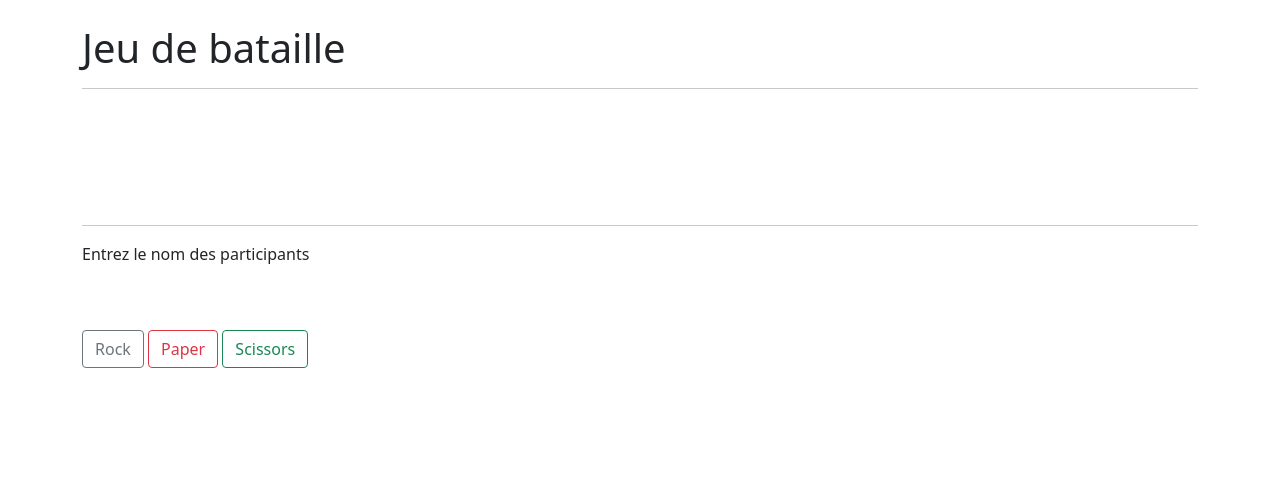
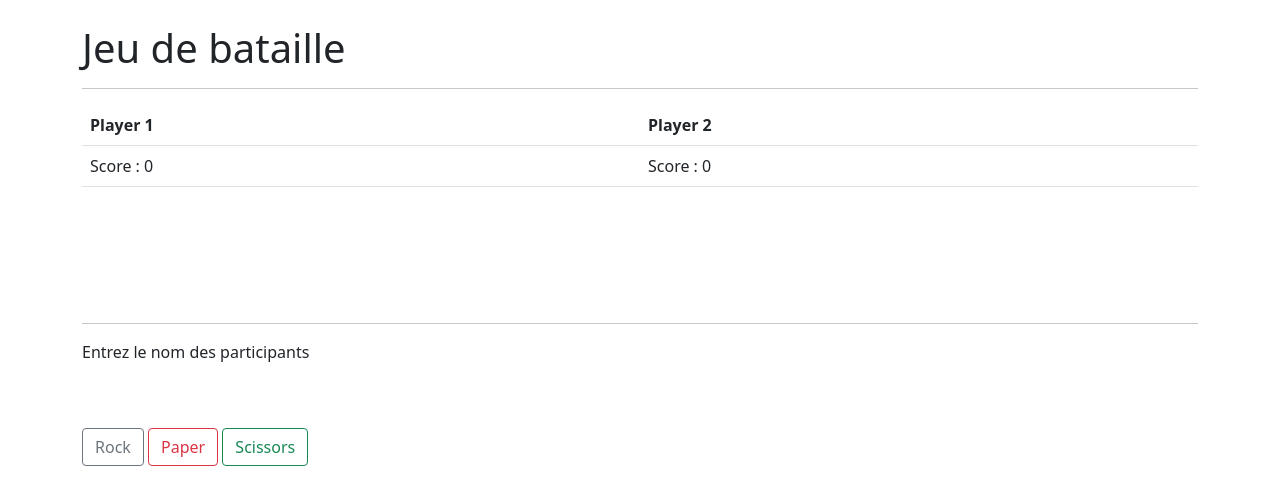
Before and after one commit to Mfournier-dev/Projet_Bataille_Go, a plain HTML site: page index.html in a window 1280 px wide. Drawn offline with nearby package versions, Linux system fonts and the light colour scheme.

Commit message:
Affichage noms et score des joueurs (incomplet)

```diff
--- a/index.html
+++ b/index.html
@@ -15,6 +15,19 @@
     <div class="container">
         <h1 class="mt-4">Jeu de bataille</h1>
         <hr>
+        <table class="table">
+            <tbody>
+                <tr>
+                    <th>Player 1</th>
+                    <th>Player 2</th>
+                </tr>
+
+                <tr>
+                    <td>Score : 0</td>
+                    <td>Score : 0</td>
+                </tr>
+            </tbody>
+        </table>
 
         <p id="player_choice">&nbsp;</p>
         <p id="computer_choice">&nbsp;</p>
@@ -30,6 +43,7 @@
         <button class="btn btn-outline-success" onclick="choose(2)">Scissors</button>
     </div>
 </body>
+
 <script>
     function choose(x) {
         fetch("/play?c=" + x)
```
